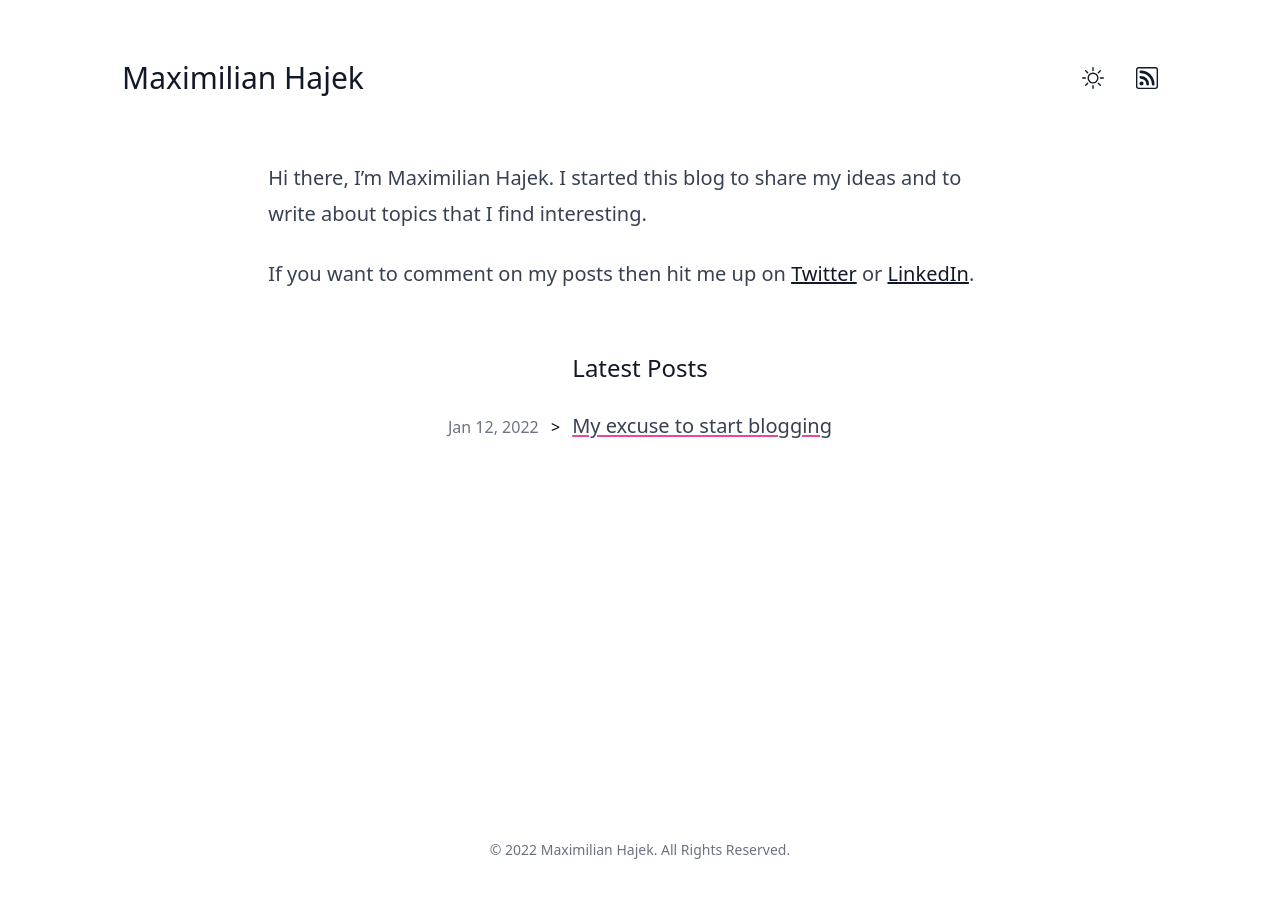
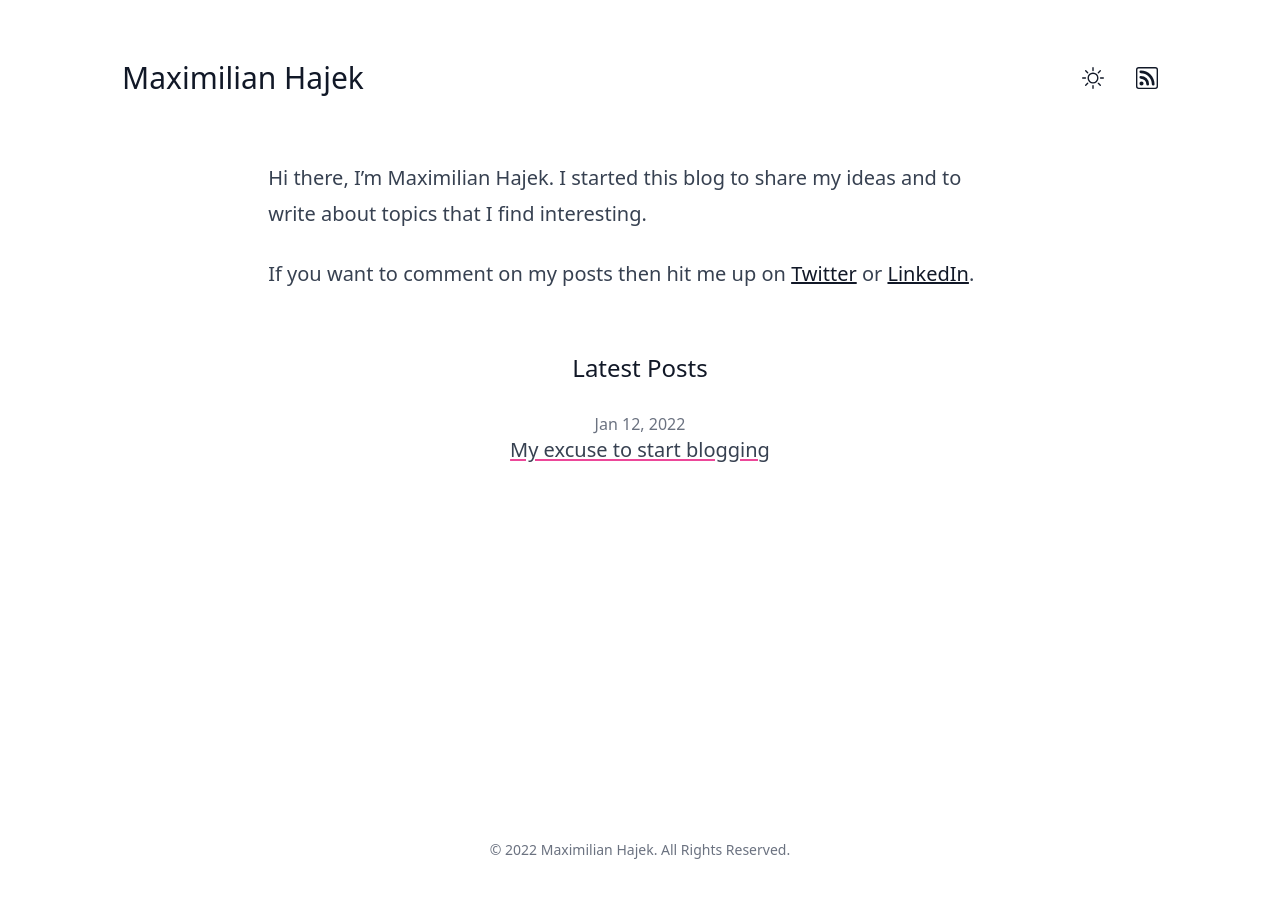
Before and after one commit to MaxHa-28/maxha-28.github.io, a Jekyll site: the page built from index.markdown, in a window 1280 px wide. Built offline with Jekyll 4.4.1, drawn with Linux system fonts in a browser that asks for light colours.

Commit message:
rework post list

```diff
--- a/_layouts/home.html
+++ b/_layouts/home.html
@@ -12,20 +12,15 @@ layout: default
   <h2 class="mt-[60px] text-center text-2xl text-gray-900 dark:text-white">Latest Posts</h2>
   <ul class="my-7 text-center">
     {%- for post in site.posts -%}
-    <li>
+    <li class="pb-5">
       {%- assign date_format = site.minima.date_format | default: "%b %-d, %Y" -%}
-      <span class="text-gray-500 dark:text-gray-400">{{ post.date | date: date_format }}</span><span
-        class="mx-2 text-black dark:text-gray-200">
-        ></span>
-      <h3 class="inline">
+      <span class="text-gray-500 dark:text-gray-400">{{ post.date | date: date_format }}</span>
+      <h3>
         <a class="text-center text-xl text-gray-700 dark:text-gray-200 underline underline-offset-2 decoration-pink-500"
           href="{{ post.url | relative_url }}">
           {{ post.title | escape }}
         </a>
       </h3>
-      {%- if site.show_excerpts -%}
-      {{ post.excerpt }}
-      {%- endif -%}
     </li>
     {%- endfor -%}
   </ul>
```
Also changed, not shown: assets/style.css.
